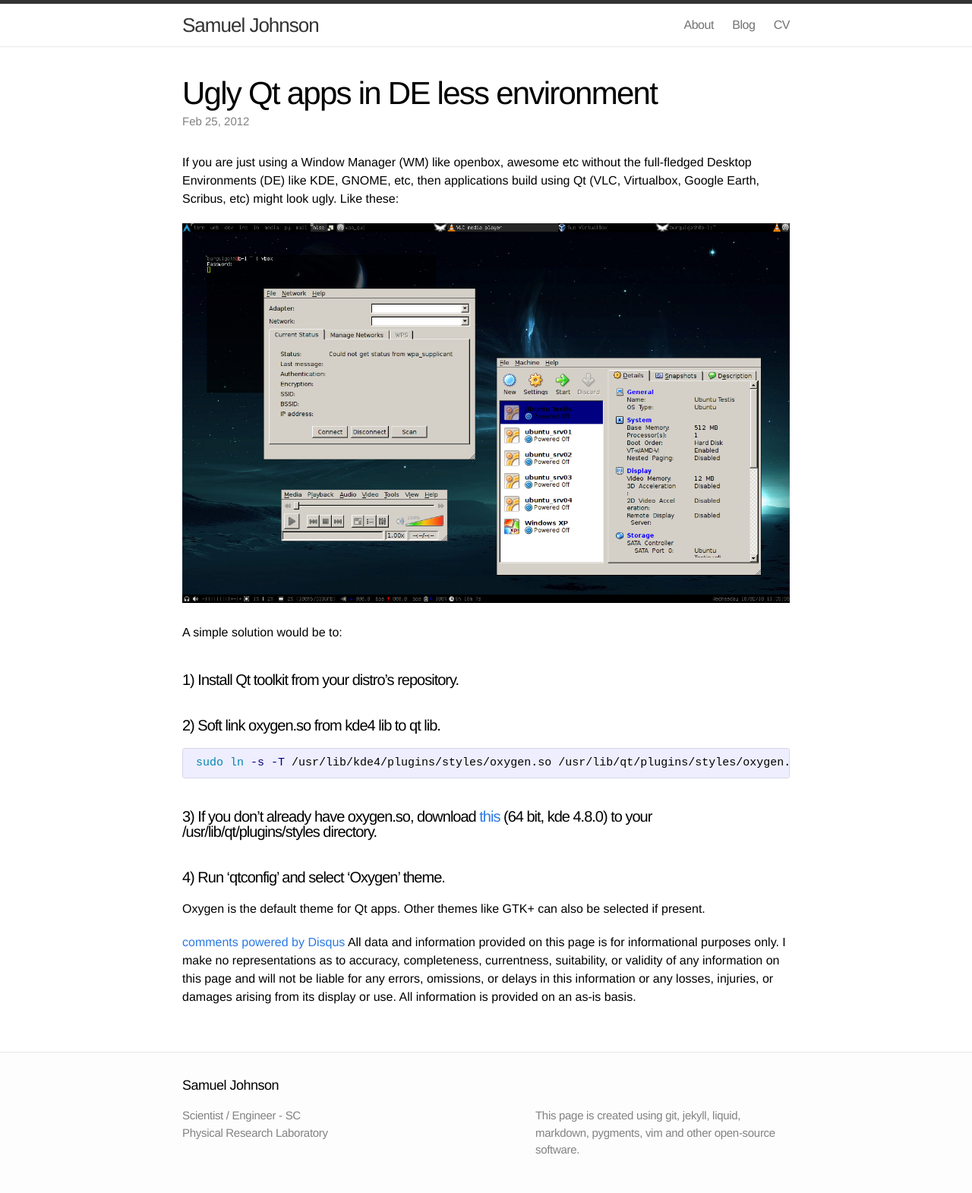
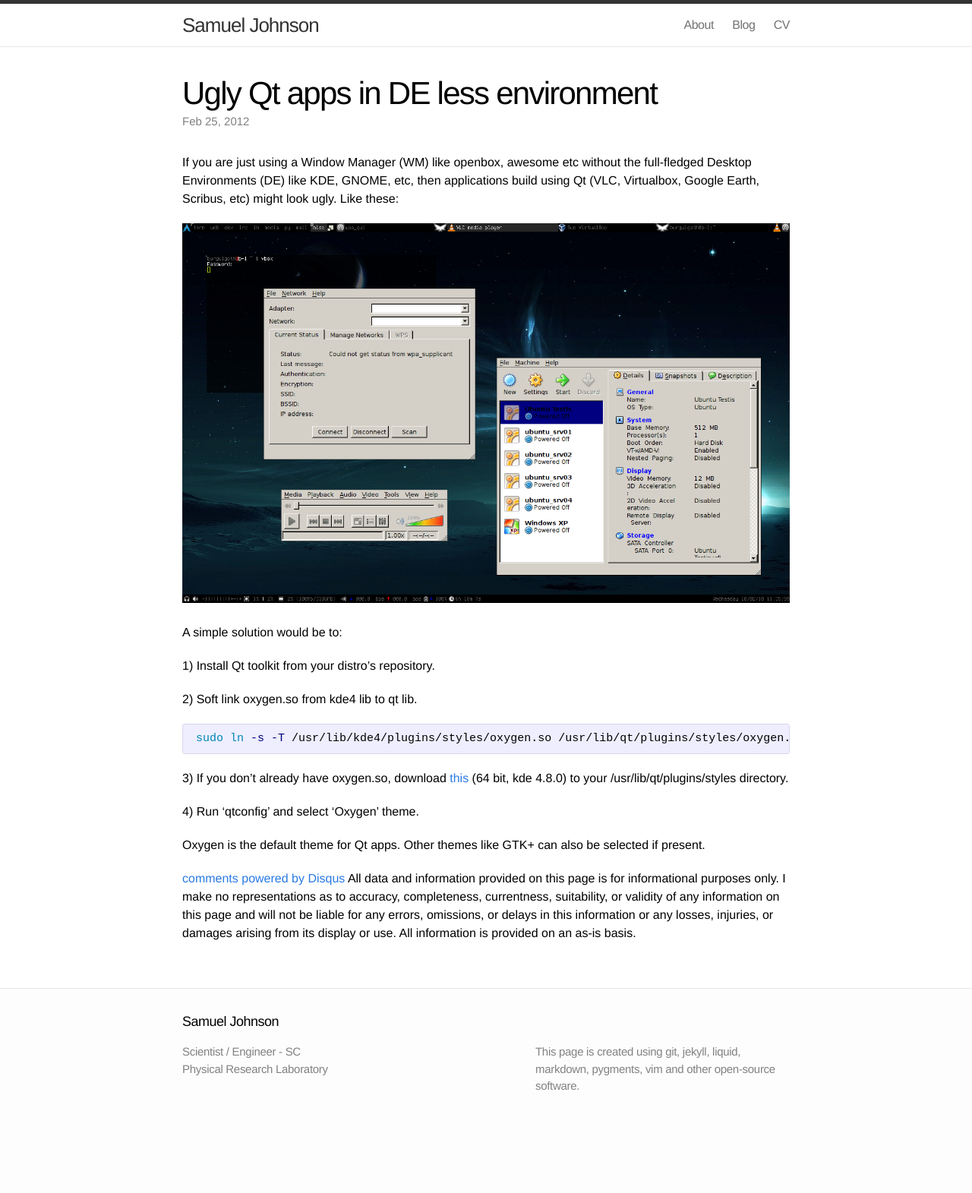
Before and after one commit to samueljohnson/samueljohnson.github.io.archive, a Jekyll site: the page built from _posts/2012-02-25-Ugly-Qt-Apps-in-DE-less-Environment.markdown, in a window 1280 px wide. Shown: the whole page at 76% size. Built offline with Jekyll 4.4.1, drawn with Linux system fonts in a browser that asks for light colours; comment, search, counter and statistics services are not loaded; after the commit the page ends 1487 px from its top, so only the background shows below that.

Commit message:
removed bold from posts

```diff
--- a/_posts/2012-02-25-Ugly-Qt-Apps-in-DE-less-Environment.markdown
+++ b/_posts/2012-02-25-Ugly-Qt-Apps-in-DE-less-Environment.markdown
@@ -10,16 +10,16 @@
 
 A simple solution would be to:
 
-#### 1) Install Qt toolkit from your distro's repository.
+1) Install Qt toolkit from your distro's repository.
 
-#### 2) Soft link oxygen.so from kde4 lib to qt lib.
+2) Soft link oxygen.so from kde4 lib to qt lib.
 
 {% highlight bash %}
 sudo ln -s -T /usr/lib/kde4/plugins/styles/oxygen.so /usr/lib/qt/plugins/styles/oxygen.so
 {% endhighlight %}
 
-#### 3) If you don't already have oxygen.so, download [this](http://www.mediafire.com/?ks227dbvcg9yan4) (64 bit, kde 4.8.0) to your /usr/lib/qt/plugins/styles directory.
+3) If you don't already have oxygen.so, download [this](http://www.mediafire.com/?ks227dbvcg9yan4) (64 bit, kde 4.8.0) to your /usr/lib/qt/plugins/styles directory.
 
-#### 4) Run 'qtconfig' and select 'Oxygen' theme.
+4) Run 'qtconfig' and select 'Oxygen' theme.
 
 Oxygen is the default theme for Qt apps. Other themes like GTK+ can also be selected if present.
```
Also changed, not shown: _posts/2014-03-23-Disable-touchpad-in-Linux.markdown (+4 -4 lines).
